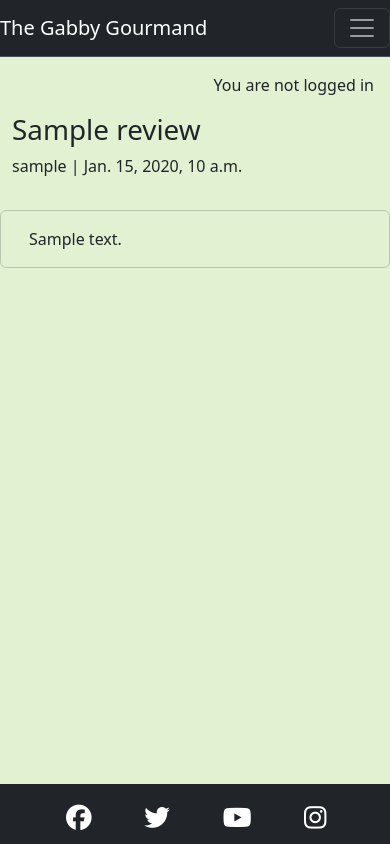
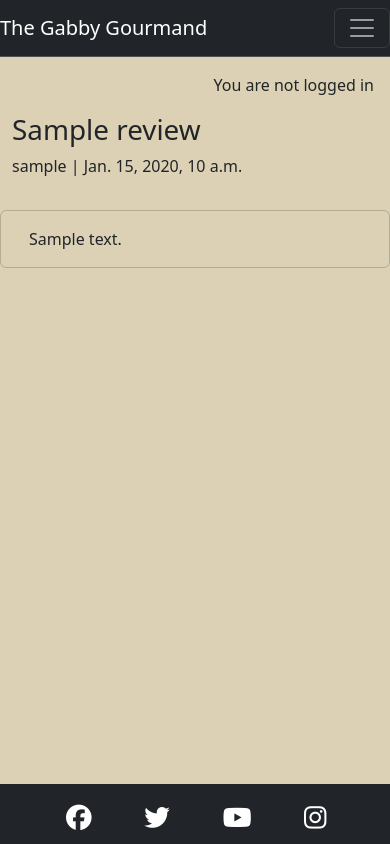
Before and after one commit to Jem212Mac/the-gabby-gourmand, a Django app: a page that uses blog/templates/blog/review_detail.html in a window 390 px wide. Run offline with Django 4.2, Linux system fonts and the light colour scheme; tables that the repository leaves empty hold one stand-in row (values such as "Sample post"); some libraries are stand-ins or nearby versions.

Commit message:
feat: Change background colour & add featured images to review_detail.html

```diff
--- a/blog/templates/blog/review_detail.html
+++ b/blog/templates/blog/review_detail.html
@@ -3,15 +3,17 @@
 
 <div class="masthead">
     <div class="container">
-        <div class="row g-0">
+        <div class="row g-0 justify-content-left">
             <div class="col-md-6 masthead-text">
-                <!-- Review title goes in these h1 tags -->
                 <h1 class="review-title">{{ review.title }}</h1>
-                <!-- Review author goes before the | the review's created date goes after -->
                 <p class="review-subtitle">{{ review.author }} | {{ review.created_on }}</p>
             </div>
-            <div class="d-none d-md-block col-md-6 masthead-image">
-                <img src="{% static 'images/default.jpg' %}" class="scale" alt="placeholder">
+            <div class="d-none d-md-block col-md-auto masthead-image">
+                {% if "placeholder" in review.featured_image.url %}
+                <img src="{% static 'images/default.jpg' %}" alt="placeholder">
+                {% else %}
+                <img src=" {{ review.featured_image.url }}" alt="{{ review.title }}">
+                {% endif %}
             </div>
         </div>
     </div>
@@ -21,8 +23,6 @@
     <div class="row">
         <div class="col card mb-4  mt-3 left  top bg-transparent">
             <div class="card-body">
-                <!-- The review content goes inside the card-text. -->
-                <!-- Use the | safe filter inside the template tags -->
                 <p class="card-text">
                     {{ review.content | safe }}
                 </p>
--- a/static/css/style.css
+++ b/static/css/style.css
@@ -1,11 +1,9 @@
 /* General Styles */
 body {
     min-height: 100vh;
-    background-color: rgb(226, 241, 210);
+    background-color: rgb(220, 209, 180);
     padding-bottom: 60px;
 }
-
-/* Card Styles */
 
 
 /* Footer */
```
